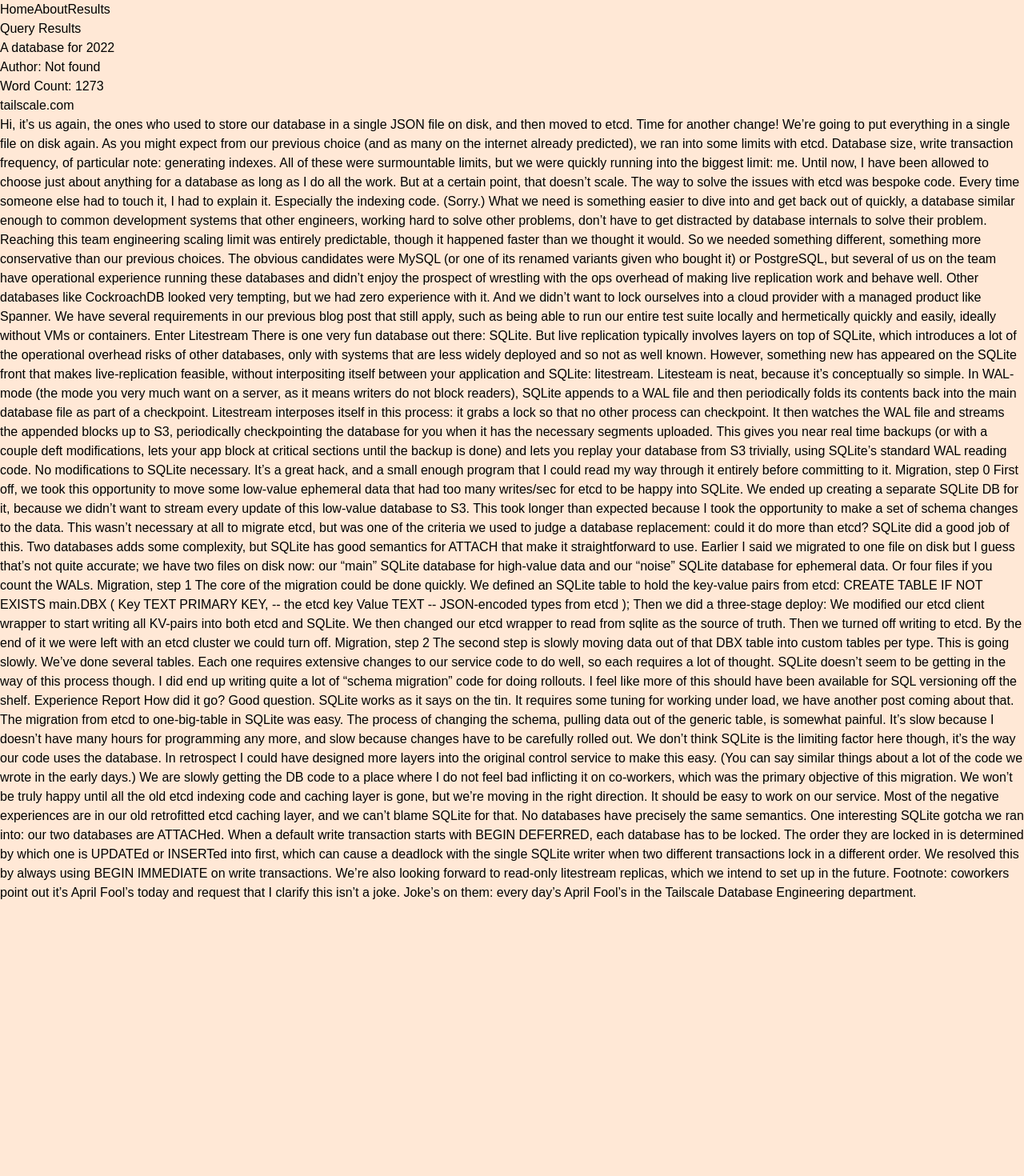
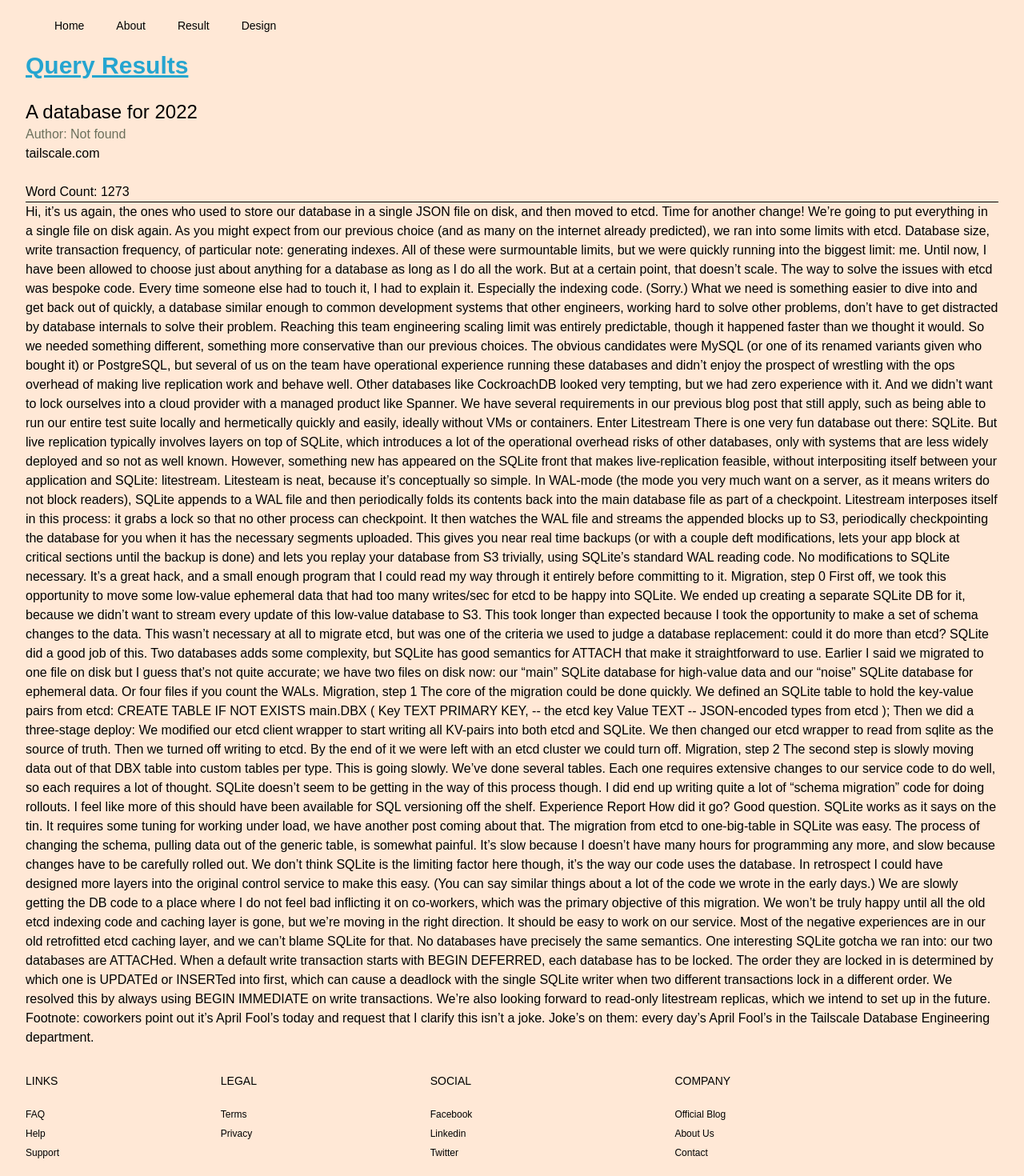
Before and after one commit to joelansbro/blog-aggregator, a Next.js app: page /result in a window 1280 px wide. Shown: the top 1470 px of the page at 80% size. Before the commit the page ends 1128 px from the top, so only its background shows below. Built offline with nearby package versions, Linux system fonts and the light colour scheme.

Commit message:
added some more styling

```diff
--- /dev/null
+++ b/components/footer.js
@@ -0,0 +1,70 @@
+import Link from "next/link";
+
+const Footer = () => {
+
+    return(
+        <>
+        <section className="bg-white py-8 w-full">
+    <div className="container mx-auto px-8">
+        <div className="table w-full">
+            <div className="block sm:table-cell">
+                <p className="uppercase text-grey text-sm sm:mb-6">Links</p>
+                <ul className="list-reset text-xs mb-6">
+                    <li className="mt-2 inline-block mr-2 sm:block sm:mr-0">
+                        <a href="#" className="text-grey hover:text-grey-dark">FAQ</a>
+                    </li>
+                    <li className="mt-2 inline-block mr-2 sm:block sm:mr-0">
+                        <a href="#" className="text-grey hover:text-grey-dark">Help</a>
+                    </li>
+                    <li className="mt-2 inline-block mr-2 sm:block sm:mr-0">
+                        <a href="#" className="text-grey hover:text-grey-dark">Support</a>
+                    </li>
+                </ul>
+            </div>
+            <div className="block sm:table-cell">
+                <p className="uppercase text-grey text-sm sm:mb-6">Legal</p>
+                <ul className="list-reset text-xs mb-6">
+                    <li className="mt-2 inline-block mr-2 sm:block sm:mr-0">
+                        <a href="#" className="text-grey hover:text-grey-dark">Terms</a>
+                    </li>
+                    <li className="mt-2 inline-block mr-2 sm:block sm:mr-0">
+                        <a href="#" className="text-grey hover:text-grey-dark">Privacy</a>
+                    </li>
+                </ul>
+            </div>
+            <div className="block sm:table-cell">
+                <p className="uppercase text-grey text-sm sm:mb-6">Social</p>
+                <ul className="list-reset text-xs mb-6">
+                    <li className="mt-2 inline-block mr-2 sm:block sm:mr-0">
+                        <a href="#" className="text-grey hover:text-grey-dark">Facebook</a>
+                    </li>
+                    <li className="mt-2 inline-block mr-2 sm:block sm:mr-0">
+                        <a href="#" className="text-grey hover:text-grey-dark">Linkedin</a>
+                    </li>
+                    <li className="mt-2 inline-block mr-2 sm:block sm:mr-0">
+                        <a href="#" className="text-grey hover:text-grey-dark">Twitter</a>
+                    </li>
+                </ul>
+            </div>
+            <div className="block sm:table-cell">
+                <p className="uppercase text-grey text-sm sm:mb-6">Company</p>
+                <ul className="list-reset text-xs mb-6">
+                    <li className="mt-2 inline-block mr-2 sm:block sm:mr-0">
+                        <a href="#" className="text-grey hover:text-grey-dark">Official Blog</a>
+                    </li>
+                    <li className="mt-2 inline-block mr-2 sm:block sm:mr-0">
+                        <a href="#" className="text-grey hover:text-grey-dark">About Us</a>
+                    </li>
+                    <li className="mt-2 inline-block mr-2 sm:block sm:mr-0">
+                        <a href="#" className="text-grey hover:text-grey-dark">Contact</a>
+                    </li>
+                </ul>
+            </div>
+        </div>
+    </div>
+</section>
+        </>
+    )
+}
+
+export default Footer;
--- a/components/navbar.js
+++ b/components/navbar.js
@@ -1,20 +1,71 @@
 import Link from "next/link";
+import Image from "next/image";
 
 const Navbar = () => {
 
     return(
         <>
-        <div>
+        <nav className="bg-gray-800">
+  <div className="max-w-7xl mx-auto px-2 sm:px-6 lg:px-8">
+    <div className="relative flex items-center justify-between h-16">
+      <div className="absolute inset-y-0 left-0 flex items-center sm:hidden">
+
+        <button type="button" className="inline-flex items-center justify-center p-2 rounded-md text-gray-400 hover:text-white hover:bg-gray-700 focus:outline-none focus:ring-2 focus:ring-inset focus:ring-white" aria-controls="mobile-menu" aria-expanded="false">
+          <span className="sr-only">Open main menu</span>
+
+          <svg className="block h-6 w-6" xmlns="http://www.w3.org/2000/svg" fill="none" viewBox="0 0 24 24" stroke="currentColor" aria-hidden="true">
+
+          </svg>
+
+          <svg className="hidden h-6 w-6" xmlns="http://www.w3.org/2000/svg" fill="none" viewBox="0 0 24 24" stroke="currentColor" aria-hidden="true">
+
+          </svg>
+        </button>
+      </div>
+      <div className="flex-1 flex items-center justify-center sm:items-stretch sm:justify-start">
+        <div className="hidden sm:block sm:ml-6">
+          <div className="flex space-x-4">
             <Link href="/">
-                <a>Home</a>
+            <a className="bg-gray-900 text-white px-3 py-2 rounded-md text-sm font-medium" aria-current="page">Home</a>
             </Link>
             <Link href="/about">
-                <a>About</a>
+            <a className="text-gray-300 hover:bg-gray-700 hover:text-white px-3 py-2 rounded-md text-sm font-medium">About</a>
             </Link>
             <Link href="/result">
-                <a>Results</a>
+            <a className="text-gray-300 hover:bg-gray-700 hover:text-white px-3 py-2 rounded-md text-sm font-medium">Result</a>
             </Link>
+            <Link href="/design">
+            <a href="#" className="text-gray-300 hover:bg-gray-700 hover:text-white px-3 py-2 rounded-md text-sm font-medium">Design</a>
+            </Link>
+          </div>
         </div>
+      </div>
+      <div className="absolute inset-y-0 right-0 flex items-center pr-2 sm:static sm:inset-auto sm:ml-6 sm:pr-0">
+        <button type="button" className="bg-gray-800 p-1 rounded-full text-gray-400 hover:text-white focus:outline-none focus:ring-2 focus:ring-offset-2 focus:ring-offset-gray-800 focus:ring-white">
+          <span className="sr-only">View notifications</span>
+
+          <svg className="h-6 w-6" xmlns="http://www.w3.org/2000/svg" fill="none" viewBox="0 0 24 24" stroke="currentColor" aria-hidden="true">
+
+          </svg>
+        </button>
+      </div>
+    </div>
+  </div>
+
+
+  <div className="sm:hidden" id="mobile-menu">
+    <div className="px-2 pt-2 pb-3 space-y-1">
+
+      <a href="#" className="bg-gray-900 text-white block px-3 py-2 rounded-md text-base font-medium" aria-current="page">Dashboard</a>
+
+      <a href="#" className="text-gray-300 hover:bg-gray-700 hover:text-white block px-3 py-2 rounded-md text-base font-medium">Team</a>
+
+      <a href="#" className="text-gray-300 hover:bg-gray-700 hover:text-white block px-3 py-2 rounded-md text-base font-medium">Projects</a>
+
+      <a href="#" className="text-gray-300 hover:bg-gray-700 hover:text-white block px-3 py-2 rounded-md text-base font-medium">Calendar</a>
+    </div>
+  </div>
+</nav>
         </>
     )
 }
--- a/pages/_app.js
+++ b/pages/_app.js
@@ -1,5 +1,6 @@
-import Navbar from '../components/Navbar'
-import '../styles/globals.css'
+import Navbar from '../components/Navbar';
+import Footer from '../components/Footer';
+import '../styles/globals.css';
 
 // used for persistance between pages
 
@@ -8,6 +9,7 @@
     <div>
       <Navbar/>
       <Component {...pageProps} />
+      <Footer/>
     </div>
   )
 }
--- a/pages/result.js
+++ b/pages/result.js
@@ -8,18 +8,24 @@
 const Result = () => {
 
     return (
-        <div>
-        <h1>Query Results</h1>
+        <>
+        <div className="container max-w-7xl mx-auto px-2 sm:px-6 lg:px-8 ">
+
+        <h1 className="text-3xl text-blue font-bold underline">Query Results</h1>
+        <br />
             <div>
                 <a>
-                    <h3>{ data.title } </h3>
-                    <p>Author: { data.author ? data.author : 'Not found'  }</p>
+                    <h3 className="text-2xl">{ data.title } </h3>
+                    <p className="text-gray-dark">Author: { data.author ? data.author : 'Not found'  }</p>
+                    <p>{ data.domain }</p>
+                    <br />
                     <p>Word Count: { data.word_count }</p>
-                    <p>{ data.domain }</p>
+                    <hr />
                     <p>{ data.content }</p>
                 </a>
             </div>
         </div>
+        </>
     )
 
 };
```
